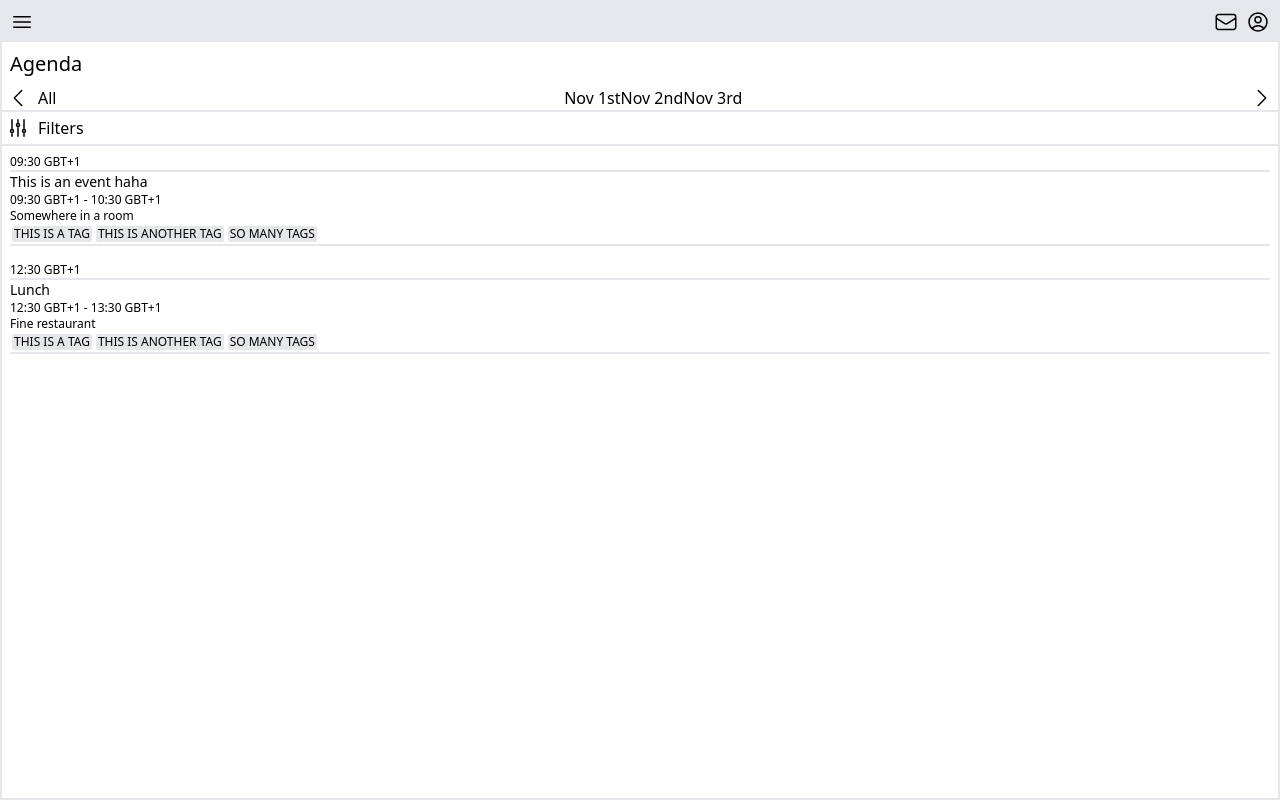
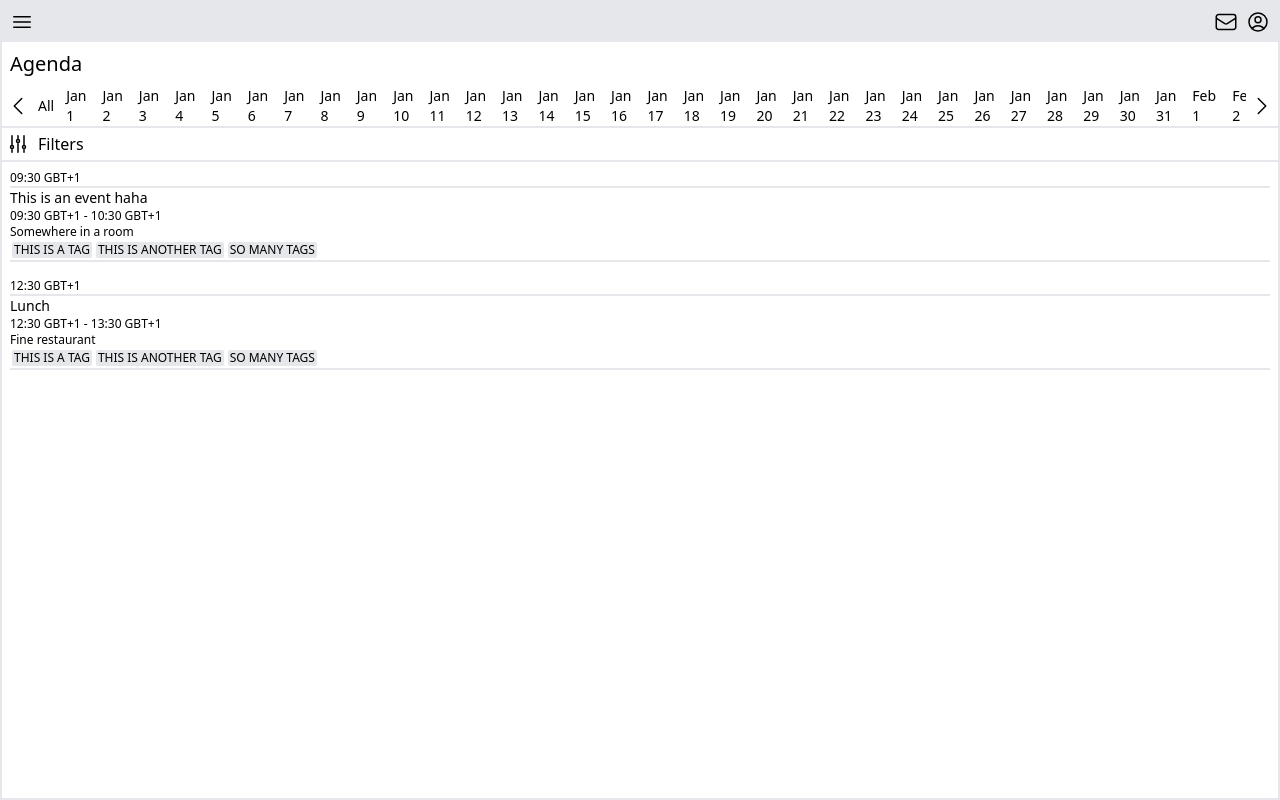
Before and after one commit to bryanmccarthy/energy-hw, a JavaScript app in the folder frontend/: page / in a window 1280 px wide. Built offline with nearby package versions, Linux system fonts and the light colour scheme; the HTML template or start-up script is replaced by a standard one.

Commit message:
use date-fns to get all dates of year

```diff
--- a/frontend/package.json
+++ b/frontend/package.json
@@ -6,6 +6,7 @@
     "@testing-library/jest-dom": "^5.17.0",
     "@testing-library/react": "^13.4.0",
     "@testing-library/user-event": "^13.5.0",
+    "date-fns": "^2.30.0",
     "react": "^18.2.0",
     "react-dom": "^18.2.0",
     "react-scripts": "5.0.1",
--- a/frontend/src/App.js
+++ b/frontend/src/App.js
@@ -1,3 +1,11 @@
+import { eachDayOfInterval, startOfYear, endOfYear, format } from 'date-fns';
+
+const startDate = startOfYear(new Date());
+const endDate = endOfYear(new Date());
+const allDays = eachDayOfInterval({ start: startDate, end: endDate });
+
+const dates = allDays.map(date => format(date, 'MMM d'));
+
 const events = [
   {
     title: "This is an event haha",
@@ -46,12 +54,12 @@ function App() {
               <path strokeLinecap="round" strokeLinejoin="round" d="M15.75 19.5L8.25 12l7.5-7.5" />
             </svg>
           </button>
-          <button className="px-1">All</button>
+          <button className="px-1 text-sm">All</button>
         </div>
-        <div className="flex"> {/* TODO: implement dates & scrolling */}
-          <p>Nov 1st</p>
-          <p>Nov 2nd</p>
-          <p>Nov 3rd</p>
+        <div className="flex overflow-hidden">
+          {dates.map((date, index) => (
+            <p key={index} className="px-2 text-sm">{date}</p>
+          ))}
         </div>
         <button className="px-1">
           <svg xmlns="http://www.w3.org/2000/svg" fill="none" viewBox="0 0 24 24" strokeWidth={1.5} stroke="currentColor" className="w-6 h-6">
```
Also changed, not shown: 1 other file (tests, documents, lock files or other folders).
